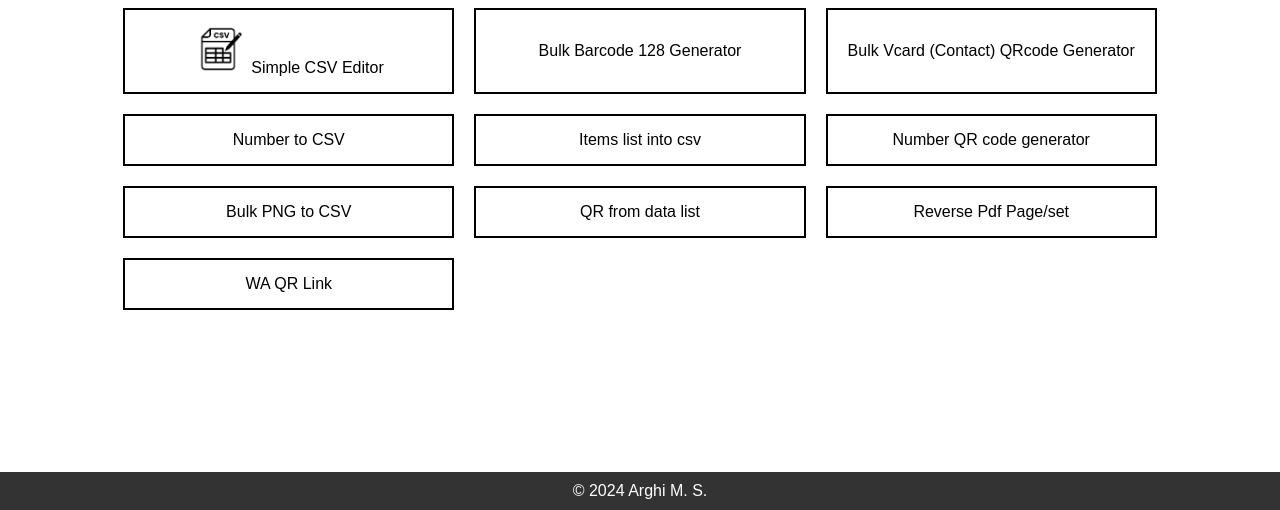
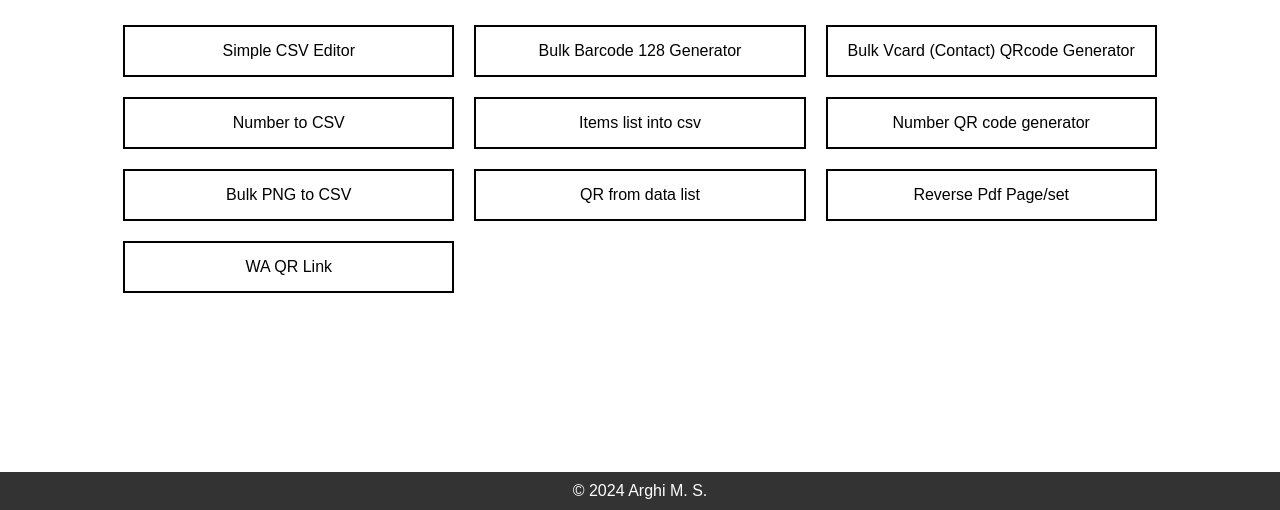
Before and after one commit to Netuv/Netuv.github.io, a plain HTML site: page index.html in a window 1280 px wide. Shown: the part 290-800 px from the top of the page. Drawn offline with Linux system fonts and the light colour scheme; a script that the page names is missing.

Commit message:
Update index.html
Signed-off-by: Netuv <58104883+Netuv@users.noreply.github.com>

```diff
--- a/index.html
+++ b/index.html
@@ -11,10 +11,7 @@
     <div class="container">
         <h1>All in one Data Manager Tools</h1>
         <div class="button-container">
-            <button onclick="location.href='Link/csv-editor/csv-editor.html'">
-                <img src="/Link/CSV Editor.png" alt="Icon" style="width: 48px; height: 48px; margin-right: 5px;">
-                Simple CSV Editor
-            </button>
+            <button onclick="location.href='Link/csv-editor/csv-editor.html'">Simple CSV Editor</button>
             <button onclick="location.href='Link/[APP] Barcode 128/Bulk Barcode 128 Generator v.0.3.html'">Bulk Barcode 128 Generator</button>
             <button onclick="location.href='Link/[APP] Bulk QR Code VCARD/Release Version/Beta 1 -- Stable Version/Bulk Vcard_QRcode_Generator -- ver. b.0.0.6.3.html'">Bulk Vcard (Contact) QRcode Generator</button>
             <button onclick="location.href='Link/[APP] CSV numbering/index.html'">Number to CSV</button>
```
